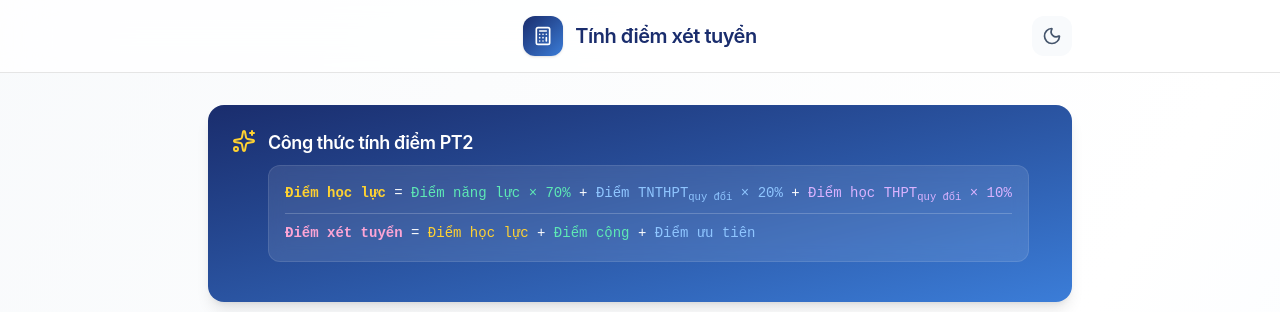
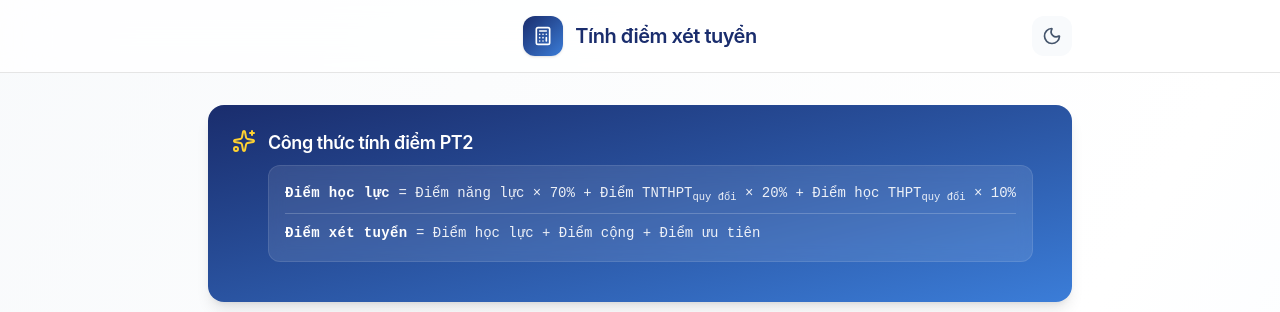
Before and after one commit to vinhdinh2007-rgb/-calculus, a React (Vite) app: page / in a window 1280 px wide. Shown: the top 312 px of the page. Built offline with nearby package versions, Linux system fonts and the light colour scheme.

Commit message:
style: simplify formula text colors

```diff
--- a/src/pages/ScoreCalculator.jsx
+++ b/src/pages/ScoreCalculator.jsx
@@ -168,18 +168,18 @@ export default function ScoreCalculator() {
             <Sparkles className="w-6 h-6 text-amber-300 flex-shrink-0" />
             <div>
               <h2 className="text-lg font-bold !text-white mb-2">Công thức tính điểm PT2</h2>
-              <div className="bg-white/10 rounded-xl p-4 font-mono text-sm backdrop-blur-sm border border-white/10">
+              <div className="bg-white/10 rounded-xl p-4 font-mono text-sm backdrop-blur-sm border border-white/10 text-white/90">
                 <p className="mb-2 leading-relaxed">
-                  <span className="text-amber-300 font-bold">Điểm học lực</span> =
-                  <span className="text-emerald-300"> Điểm năng lực × 70%</span> +
-                  <span className="text-blue-300"> Điểm TNTHPT<sub>quy đổi</sub> × 20%</span> +
-                  <span className="text-purple-300"> Điểm học THPT<sub>quy đổi</sub> × 10%</span>
+                  <span className="text-white font-bold tracking-wide">Điểm học lực</span> =
+                  <span> Điểm năng lực × 70%</span> +
+                  <span> Điểm TNTHPT<sub>quy đổi</sub> × 20%</span> +
+                  <span> Điểm học THPT<sub>quy đổi</sub> × 10%</span>
                 </p>
                 <p className="leading-relaxed border-t border-white/20 pt-2 mt-2">
-                  <span className="text-pink-300 font-bold">Điểm xét tuyển</span> =
-                  <span className="text-amber-300"> Điểm học lực</span> +
-                  <span className="text-emerald-300"> Điểm cộng</span> +
-                  <span className="text-blue-300"> Điểm ưu tiên</span>
+                  <span className="text-white font-bold tracking-wide">Điểm xét tuyển</span> =
+                  <span> Điểm học lực</span> +
+                  <span> Điểm cộng</span> +
+                  <span> Điểm ưu tiên</span>
                 </p>
               </div>
             </div>
```
